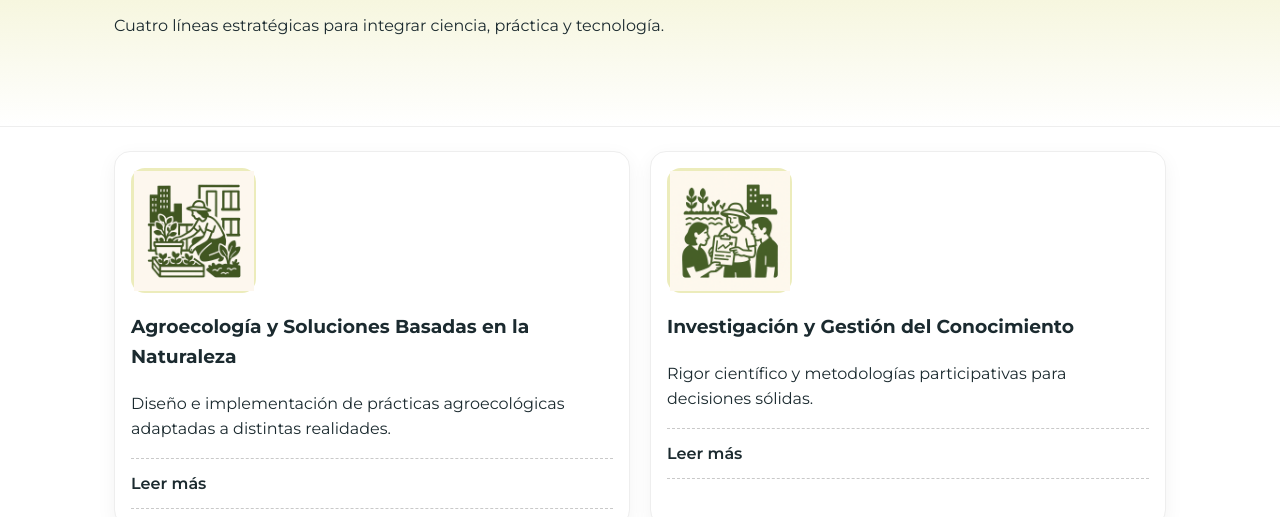
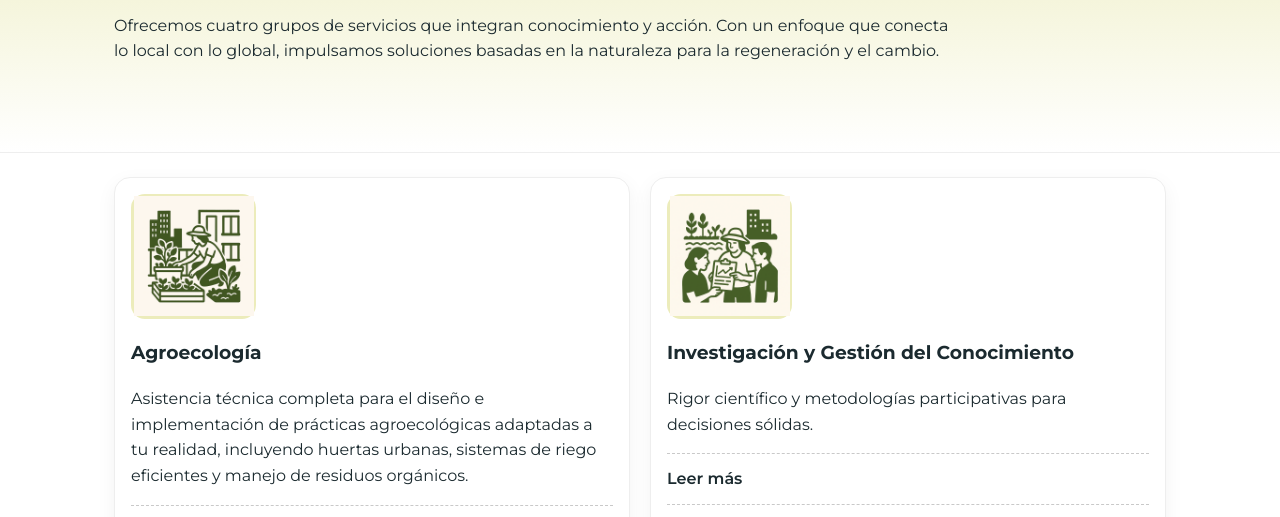
Before and after one commit to LinFrancis/livlin, a website built with Vite: page services.html in a window 1280 px wide. Shown: the part 207-724 px from the top of the page. Built offline with nearby package versions, Linux system fonts and the light colour scheme.

Commit message:
Update services.html

```diff
--- a/services.html
+++ b/services.html
@@ -29,7 +29,7 @@
 <section class="hero">
   <div class="container">
     <h1 data-i18n="services.title">Servicios Profesionales Livlin</h1>
-    <p data-i18n="services.lead">Cuatro líneas estratégicas para integrar ciencia, práctica y tecnología.</p>
+    <p data-i18n="services.lead">Ofrecemos cuatro grupos de servicios que integran conocimiento y acción. Con un enfoque que conecta lo local con lo global, impulsamos soluciones basadas en la naturaleza para la regeneración y el cambio.</p>
   </div>
 </section>
 
@@ -37,8 +37,8 @@
   <!-- Card 1 -->
   <article class="card">
     <div class="icon"><img src="/images/soluciones_basadas_naturaleza.png" alt=""></div>
-    <h3 data-i18n="services.s1.title">Agroecología y Soluciones Basadas en la Naturaleza</h3>
-    <p data-i18n="services.s1.desc">Diseño e implementación de prácticas agroecológicas adaptadas a distintas realidades.</p>
+    <h3 data-i18n="services.s1.title">Agroecología</h3>
+    <p data-i18n="services.s1.desc">Asistencia técnica completa para el diseño e implementación de prácticas agroecológicas adaptadas a tu realidad, incluyendo huertas urbanas, sistemas de riego eficientes y manejo de residuos orgánicos.</p>
     <div class="accordion">
       <div class="accordion-item">
         <div class="accordion-header" data-i18n="ui.read_more">Leer más</div>
```
